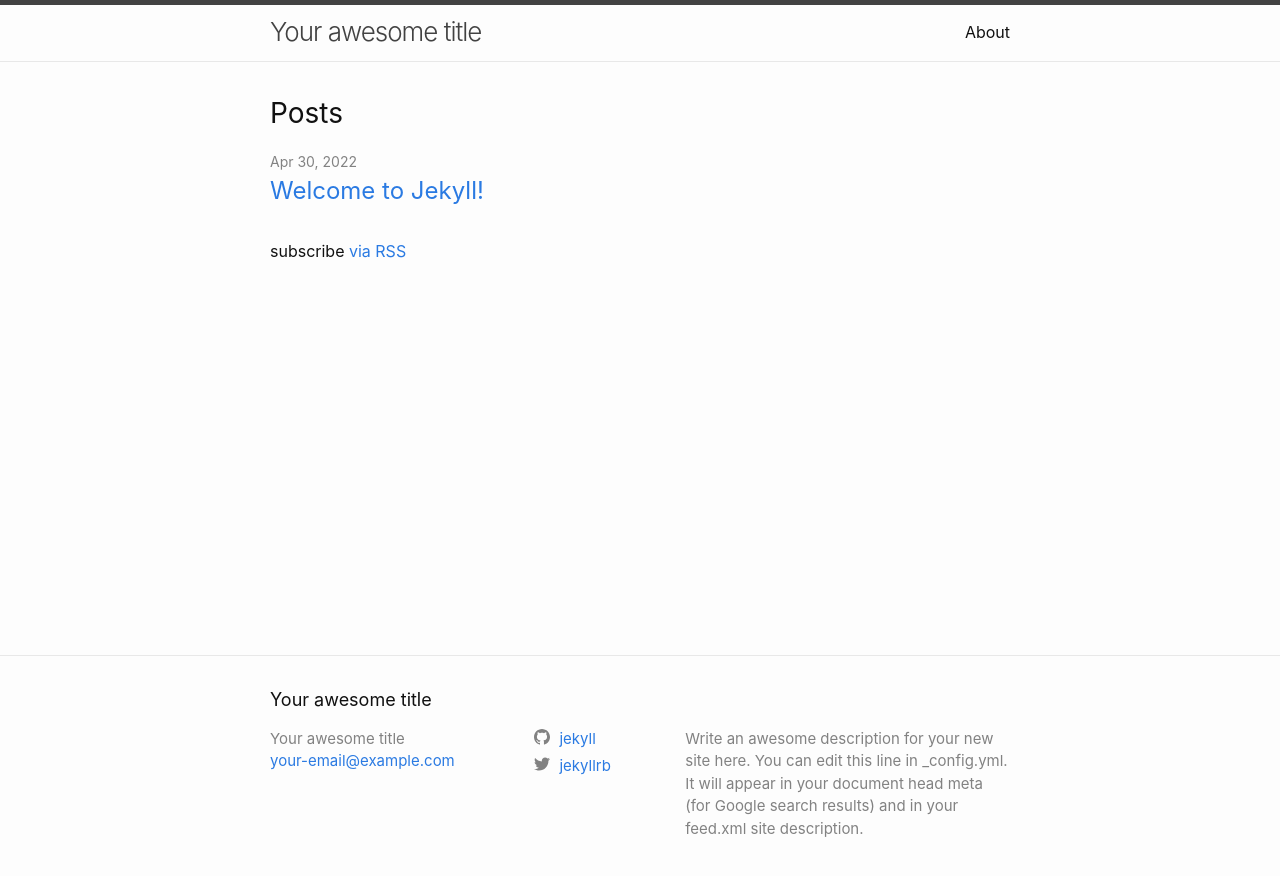
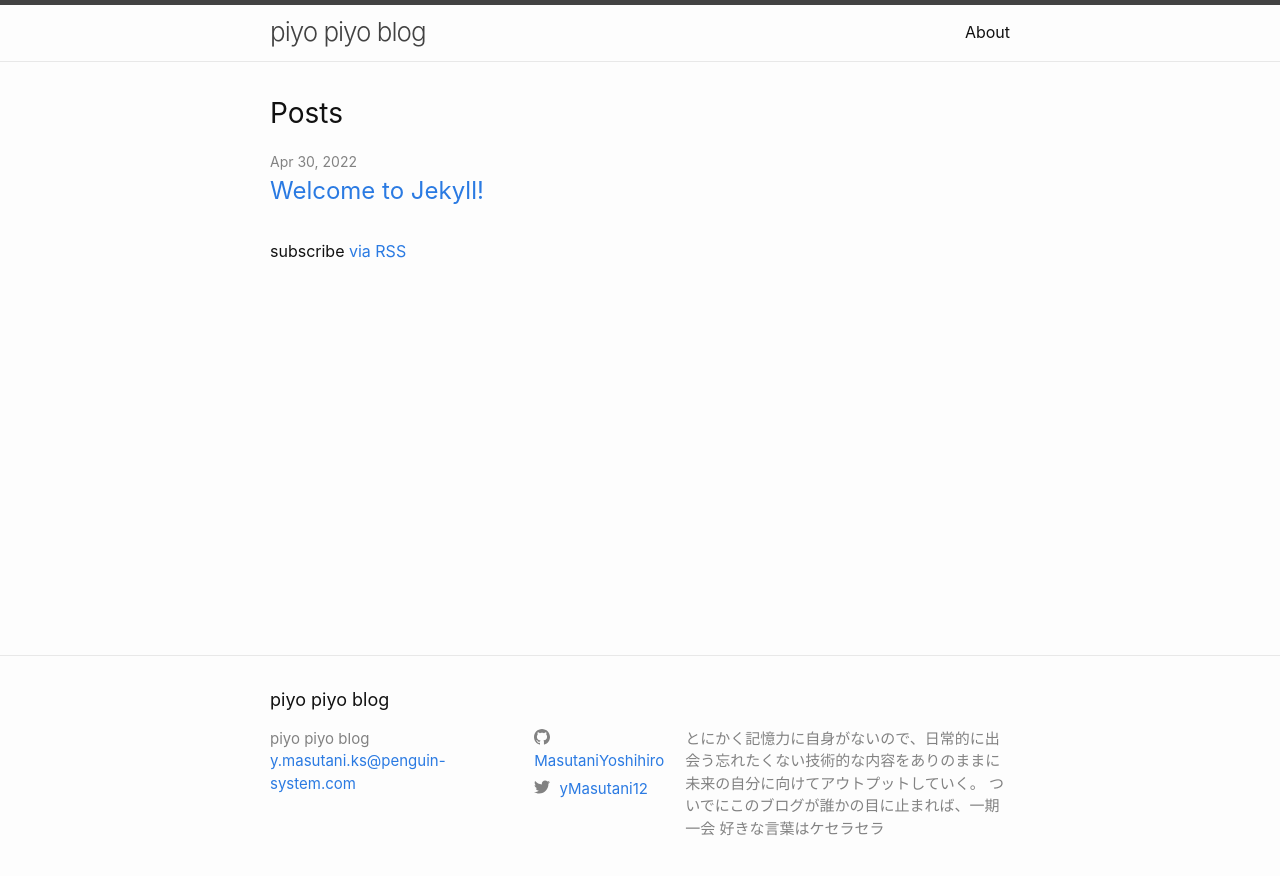
Before and after one commit to MasutaniYoshihiro/blog, a Jekyll site: the page built from index.markdown, in a window 1280 px wide. Shown: the top 876 px of the page. Built offline with Jekyll 4.4.1, drawn with Linux system fonts in a browser that asks for light colours.

```diff
--- a/_config.yml
+++ b/_config.yml
@@ -18,16 +18,16 @@
 # You can create any custom variable you would like, and they will be accessible
 # in the templates via {{ site.myvariable }}.
 
-title: Your awesome title
-email: your-email@example.com
+title: piyo piyo blog
+email: y.masutani.ks@penguin-system.com
 description: >- # this means to ignore newlines until "baseurl:"
-  Write an awesome description for your new site here. You can edit this
-  line in _config.yml. It will appear in your document head meta (for
-  Google search results) and in your feed.xml site description.
+  とにかく記憶力に自身がないので、日常的に出会う忘れたくない技術的な内容をありのままに未来の自分に向けてアウトプットしていく。
+  ついでにこのブログが誰かの目に止まれば、一期一会
+  好きな言葉はケセラセラ
 baseurl: "" # the subpath of your site, e.g. /blog
 url: "" # the base hostname & protocol for your site, e.g. http://example.com
-twitter_username: jekyllrb
-github_username:  jekyll
+twitter_username: yMasutani12
+github_username:  MasutaniYoshihiro
 
 # Build settings
 # theme: minima
@@ -54,3 +54,6 @@ plugins:
 #   - vendor/cache/
 #   - vendor/gems/
 #   - vendor/ruby/
+
+# ソースコードハイライト（デフォルトrouge）
+highlighter: rouge
```
Also changed, not shown: _layouts/owner.html (added, +14 -0 lines), _owner/cyosaku.markdown (added, +9 -0 lines), _owner/link.markdown (added, +9 -0 lines), _owner/menseki.markdown (added, +11 -0 lines), _owner/privacy.markdown (added, +21 -0 lines).
